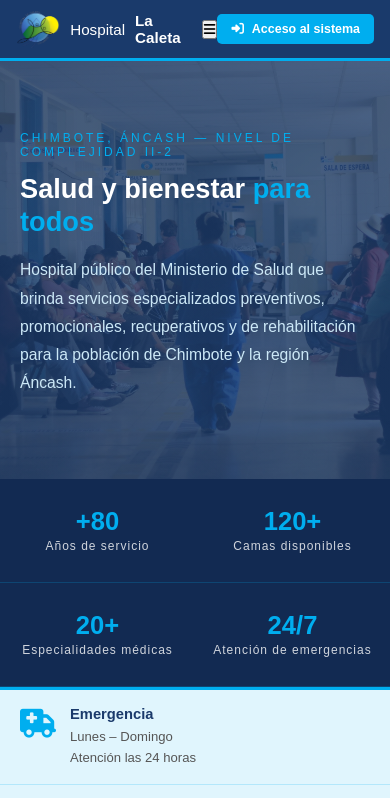
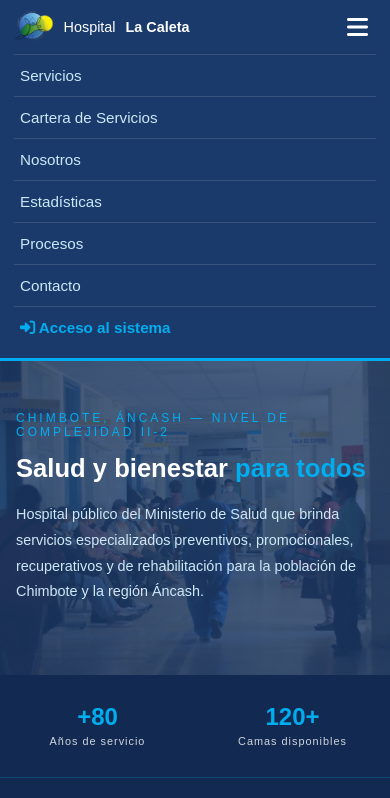
Before and after one commit to SebastiannCV/LandingPage, a plain HTML site: page index.html in a window 390 px wide. Both pictures are taken after a click on the button "Abrir menú". Shown: the top 798 px of the page. Drawn offline with nearby package versions, Linux system fonts and the light colour scheme.

Commit message:
V36 -style, fidelizacion

```diff
--- a/hospital-sistema/crm-fidelizacion.html
+++ b/hospital-sistema/crm-fidelizacion.html
@@ -4,6 +4,7 @@
   <meta charset="UTF-8"/>
   <meta name="viewport" content="width=device-width, initial-scale=1.0"/>
   <title>CRM · Fidelización — Hospital La Caleta</title>
+  <link rel="icon" type="image/png" href="logo.png"/>
   <link rel="stylesheet" href="sistema.css"/>
   <script src="https://cdn.jsdelivr.net/npm/chart.js"></script>
   <style>
@@ -24,7 +25,7 @@
     <!-- ===== SIDEBAR ===== -->
     <aside class="sidebar">
       <div class="side-brand">
-        <div class="mark">✚</div>
+        <div class="mark" onclick="Auth.logout()" style="cursor:pointer" title="Ir al inicio (cerrar sesión)">✚</div>
         <div><h2>La Caleta</h2><span>ERP · CRM</span></div>
       </div>
       <div class="side-group">ERP — Gestión</div>
@@ -47,7 +48,6 @@
           <div class="crumb">CRM &nbsp;/&nbsp; <b>Fidelización</b></div>
         </div>
         <div class="top-right">
-          <input class="search-mini" placeholder="Buscar…"/>
           <div class="user-chip">
             <div class="avatar" data-avatar>DG</div>
             <div class="meta"><strong data-username>Usuario</strong><span data-userrole>Rol</span></div>
--- a/style.css
+++ b/style.css
@@ -1150,3 +1150,116 @@
 #bpmModal { z-index: 1100; }
 
 .links-doble a.link-item { text-decoration: none; }
+
+/* =====================================================
+   MENÚ HAMBURGUESA (móvil) y ajustes responsive ampliados
+   ===================================================== */
+.nav-toggle {
+  display: none;
+  background: transparent;
+  border: none;
+  color: #fff;
+  font-size: 1.5rem;
+  cursor: pointer;
+  padding: 4px 8px;
+}
+.nav-acceso-mobile { display: none; }
+
+@media (max-width: 900px) {
+  /* Mostrar el botón hamburguesa y ocultar el botón de acceso de escritorio */
+  .nav-toggle { display: inline-flex; align-items: center; }
+  .btn-acceso { display: none; }
+
+  nav { flex-wrap: wrap; }
+
+  /* El menú se despliega en columna debajo del nav */
+  nav ul {
+    display: none;
+    flex-direction: column;
+    gap: 0;
+    width: 100%;
+    margin-top: 10px;
+    order: 3;
+  }
+  nav ul.open { display: flex; }
+  nav ul li { width: 100%; }
+  nav ul li a {
+    display: block;
+    padding: 12px 6px;
+    border-top: 1px solid rgba(255,255,255,0.12);
+    font-size: 0.95rem;
+  }
+  /* Mostrar el acceso al sistema dentro del menú desplegable */
+  .nav-acceso-mobile { display: block; }
+  .nav-acceso-mobile a { color: var(--cel) !important; font-weight: 700; }
+}
+
+/* Asegurar que nada se desborde horizontalmente */
+/* overflow-x solo en body: en html rompe el position:sticky del nav */
+body { max-width: 100%; overflow-x: hidden; }
+img, iframe, canvas { max-width: 100%; }
+
+/* Tablets / móviles anchos */
+@media (max-width: 768px) {
+  #hero { padding: 60px 18px 44px; }
+  #hero h1 { font-size: 1.9rem; }
+  .section-header h2 { font-size: 1.5rem; }
+  .cartera-grid { grid-template-columns: 1fr; }
+}
+
+/* Móviles estándar */
+@media (max-width: 600px) {
+  nav { padding: 10px 14px; }
+  .logo { font-size: 0.9rem; }
+  .logo-img { height: 34px; }
+
+  #hero { padding: 50px 16px 38px; }
+  #hero h1 { font-size: 1.6rem; }
+  #hero .desc { font-size: 0.9rem; }
+
+  .stat strong { font-size: 1.5rem; }
+  .stat span { font-size: 0.68rem; }
+
+  .section-header { margin-bottom: 28px; }
+  .section-header h2 { font-size: 1.35rem; }
+
+  #servicios, #especialidades, #bpm { padding: 36px 14px; }
+  #dashboard { padding: 36px 14px; }
+  #mapa { padding: 18px 14px; }
+
+  .chart-wrap, .chart-wrap--donut { height: 240px; }
+
+  .cartera-modal-content { padding: 24px 16px; max-height: 92vh; }
+  .cartera-modal-header h2 { font-size: 1.3rem; }
+  .cartera-modal { padding: 12px; }
+
+  .bpm-diagram-header { padding: 10px 12px; }
+  .bpm-tag { font-size: 0.74rem; }
+  .bpm-zoom-btn { font-size: 0.72rem; padding: 6px 10px; }
+  .bpm-img-wrap { padding: 12px; }
+
+  .footer-bottom { flex-direction: column; align-items: flex-start; }
+}
+
+/* Móviles pequeños */
+@media (max-width: 380px) {
+  #hero h1 { font-size: 1.4rem; }
+  .stat { min-width: 100%; }
+  .section-header h2 { font-size: 1.2rem; }
+}
+
+/* ── Nav siempre visible al hacer scroll en móvil ── */
+@media (max-width: 900px) {
+  nav {
+    position: -webkit-sticky;   /* compatibilidad navegadores antiguos */
+    position: sticky;
+    top: 0;
+    z-index: 100;
+    width: 100%;
+  }
+  /* Cuando el menú está desplegado, permitir scroll interno si no cabe */
+  nav ul.open {
+    max-height: calc(100vh - 64px);
+    overflow-y: auto;
+  }
+}
```
